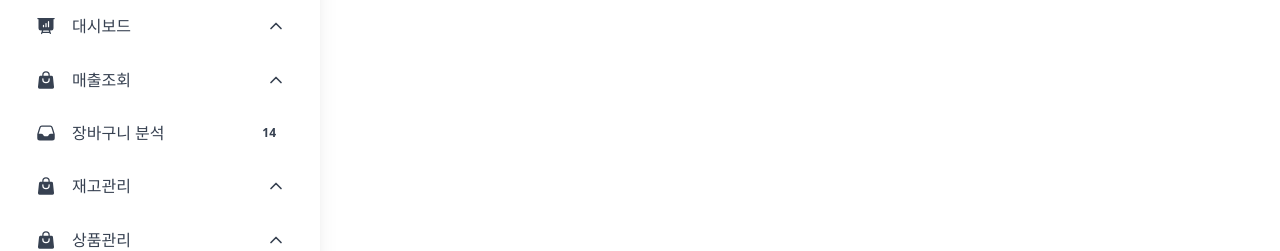
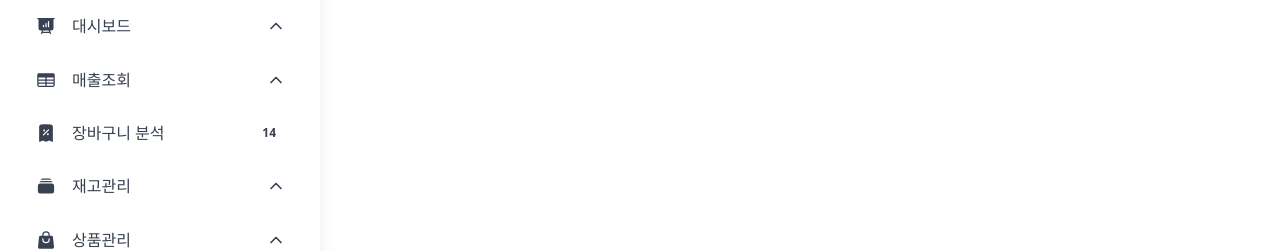
Before and after one commit to yoojjeong/frontend, a React (Create React App) app: page / in a window 1280 px wide. Shown: the part 151-402 px from the top of the page. Built offline with nearby package versions, Linux system fonts and the light colour scheme.

Commit message:
css수정 전 임시저장

```diff
--- a/src/components/header.js
+++ b/src/components/header.js
@@ -13,6 +13,8 @@ export default function Headers() {
     <header>
       <nav className="bg-white border-gray-200 px-4 lg:px-6 py-2.5 dark:bg-gray-800">
         <div className="flex flex-wrap justify-between items-center mx-auto max-w-screen-xl">
+          {/* 로고, 홈페이지 경로 -> 나중에 수정 */}
+          {/* a href는 나중에 Link로 변경 */}
           <a href="https://flowbite.com" class="flex items-center">
             <img
               src="https://flowbite.com/docs/images/logo.svg"
--- a/src/components/sidebar.js
+++ b/src/components/sidebar.js
@@ -163,14 +163,13 @@ export default function Sidebar() {
                   xmlns="http://www.w3.org/2000/svg"
                   viewBox="0 0 24 24"
                   fill="currentColor"
-                  aria-hidden="true"
-                  className="w-5 h-5"
+                  class="w-5 h-5"
                 >
                   <path
                     fill-rule="evenodd"
-                    d="M7.5 6v.75H5.513c-.96 0-1.764.724-1.865 1.679l-1.263 12A1.875 1.875 0 004.25 22.5h15.5a1.875 1.875 0 001.865-2.071l-1.263-12a1.875 1.875 0 00-1.865-1.679H16.5V6a4.5 4.5 0 10-9 0zM12 3a3 3 0 00-3 3v.75h6V6a3 3 0 00-3-3zm-3 8.25a3 3 0 106 0v-.75a.75.75 0 011.5 0v.75a4.5 4.5 0 11-9 0v-.75a.75.75 0 011.5 0v.75z"
+                    d="M1.5 5.625c0-1.036.84-1.875 1.875-1.875h17.25c1.035 0 1.875.84 1.875 1.875v12.75c0 1.035-.84 1.875-1.875 1.875H3.375A1.875 1.875 0 0 1 1.5 18.375V5.625ZM21 9.375A.375.375 0 0 0 20.625 9h-7.5a.375.375 0 0 0-.375.375v1.5c0 .207.168.375.375.375h7.5a.375.375 0 0 0 .375-.375v-1.5Zm0 3.75a.375.375 0 0 0-.375-.375h-7.5a.375.375 0 0 0-.375.375v1.5c0 .207.168.375.375.375h7.5a.375.375 0 0 0 .375-.375v-1.5Zm0 3.75a.375.375 0 0 0-.375-.375h-7.5a.375.375 0 0 0-.375.375v1.5c0 .207.168.375.375.375h7.5a.375.375 0 0 0 .375-.375v-1.5ZM10.875 18.75a.375.375 0 0 0 .375-.375v-1.5a.375.375 0 0 0-.375-.375h-7.5a.375.375 0 0 0-.375.375v1.5c0 .207.168.375.375.375h7.5ZM3.375 15h7.5a.375.375 0 0 0 .375-.375v-1.5a.375.375 0 0 0-.375-.375h-7.5a.375.375 0 0 0-.375.375v1.5c0 .207.168.375.375.375Zm0-3.75h7.5a.375.375 0 0 0 .375-.375v-1.5A.375.375 0 0 0 10.875 9h-7.5A.375.375 0 0 0 3 9.375v1.5c0 .207.168.375.375.375Z"
                     clip-rule="evenodd"
-                  ></path>
+                  />
                 </svg>
               </div>
               <p className="block mr-auto font-sans text-base antialiased font-normal leading-relaxed text-blue-gray-900">
@@ -288,14 +287,13 @@ export default function Sidebar() {
               xmlns="http://www.w3.org/2000/svg"
               viewBox="0 0 24 24"
               fill="currentColor"
-              aria-hidden="true"
               className="w-5 h-5"
             >
               <path
                 fill-rule="evenodd"
-                d="M6.912 3a3 3 0 00-2.868 2.118l-2.411 7.838a3 3 0 00-.133.882V18a3 3 0 003 3h15a3 3 0 003-3v-4.162c0-.299-.045-.596-.133-.882l-2.412-7.838A3 3 0 0017.088 3H6.912zm13.823 9.75l-2.213-7.191A1.5 1.5 0 0017.088 4.5H6.912a1.5 1.5 0 00-1.434 1.059L3.265 12.75H6.11a3 3 0 012.684 1.658l.256.513a1.5 1.5 0 001.342.829h3.218a1.5 1.5 0 001.342-.83l.256-.512a3 3 0 012.684-1.658h2.844z"
+                d="M12 1.5c-1.921 0-3.816.111-5.68.327-1.497.174-2.57 1.46-2.57 2.93V21.75a.75.75 0 0 0 1.029.696l3.471-1.388 3.472 1.388a.75.75 0 0 0 .556 0l3.472-1.388 3.471 1.388a.75.75 0 0 0 1.029-.696V4.757c0-1.47-1.073-2.756-2.57-2.93A49.255 49.255 0 0 0 12 1.5Zm3.53 7.28a.75.75 0 0 0-1.06-1.06l-6 6a.75.75 0 1 0 1.06 1.06l6-6ZM8.625 9a1.125 1.125 0 1 1 2.25 0 1.125 1.125 0 0 1-2.25 0Zm5.625 3.375a1.125 1.125 0 1 0 0 2.25 1.125 1.125 0 0 0 0-2.25Z"
                 clip-rule="evenodd"
-              ></path>
+              />
             </svg>
           </div>
           장바구니 분석
@@ -324,11 +322,7 @@ export default function Sidebar() {
                   aria-hidden="true"
                   className="w-5 h-5"
                 >
-                  <path
-                    fill-rule="evenodd"
-                    d="M7.5 6v.75H5.513c-.96 0-1.764.724-1.865 1.679l-1.263 12A1.875 1.875 0 004.25 22.5h15.5a1.875 1.875 0 001.865-2.071l-1.263-12a1.875 1.875 0 00-1.865-1.679H16.5V6a4.5 4.5 0 10-9 0zM12 3a3 3 0 00-3 3v.75h6V6a3 3 0 00-3-3zm-3 8.25a3 3 0 106 0v-.75a.75.75 0 011.5 0v.75a4.5 4.5 0 11-9 0v-.75a.75.75 0 011.5 0v.75z"
-                    clip-rule="evenodd"
-                  ></path>
+                  <path d="M5.566 4.657A4.505 4.505 0 0 1 6.75 4.5h10.5c.41 0 .806.055 1.183.157A3 3 0 0 0 15.75 3h-7.5a3 3 0 0 0-2.684 1.657ZM2.25 12a3 3 0 0 1 3-3h13.5a3 3 0 0 1 3 3v6a3 3 0 0 1-3 3H5.25a3 3 0 0 1-3-3v-6ZM5.25 7.5c-.41 0-.806.055-1.184.157A3 3 0 0 1 6.75 6h10.5a3 3 0 0 1 2.683 1.657A4.505 4.505 0 0 0 18.75 7.5H5.25Z" />
                 </svg>
               </div>
               <p className="block mr-auto font-sans text-base antialiased font-normal leading-relaxed text-blue-gray-900">
```
